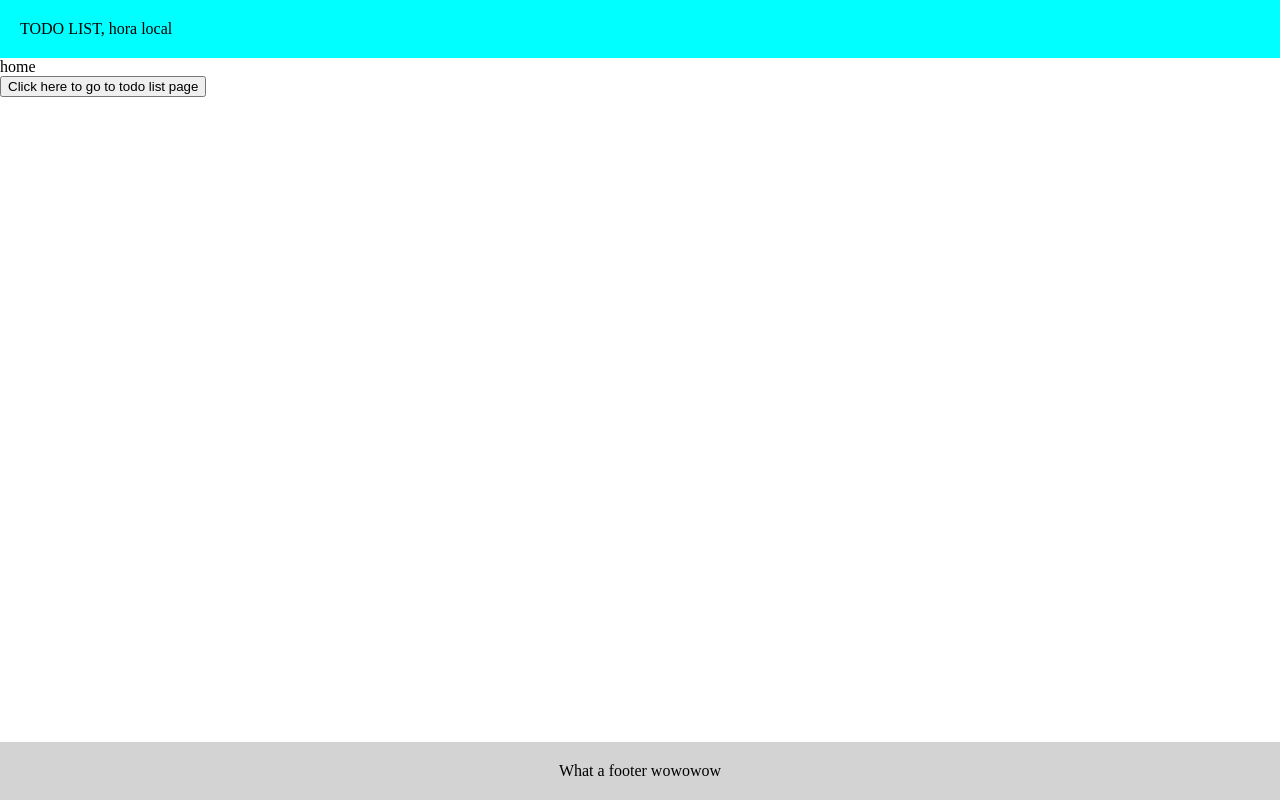
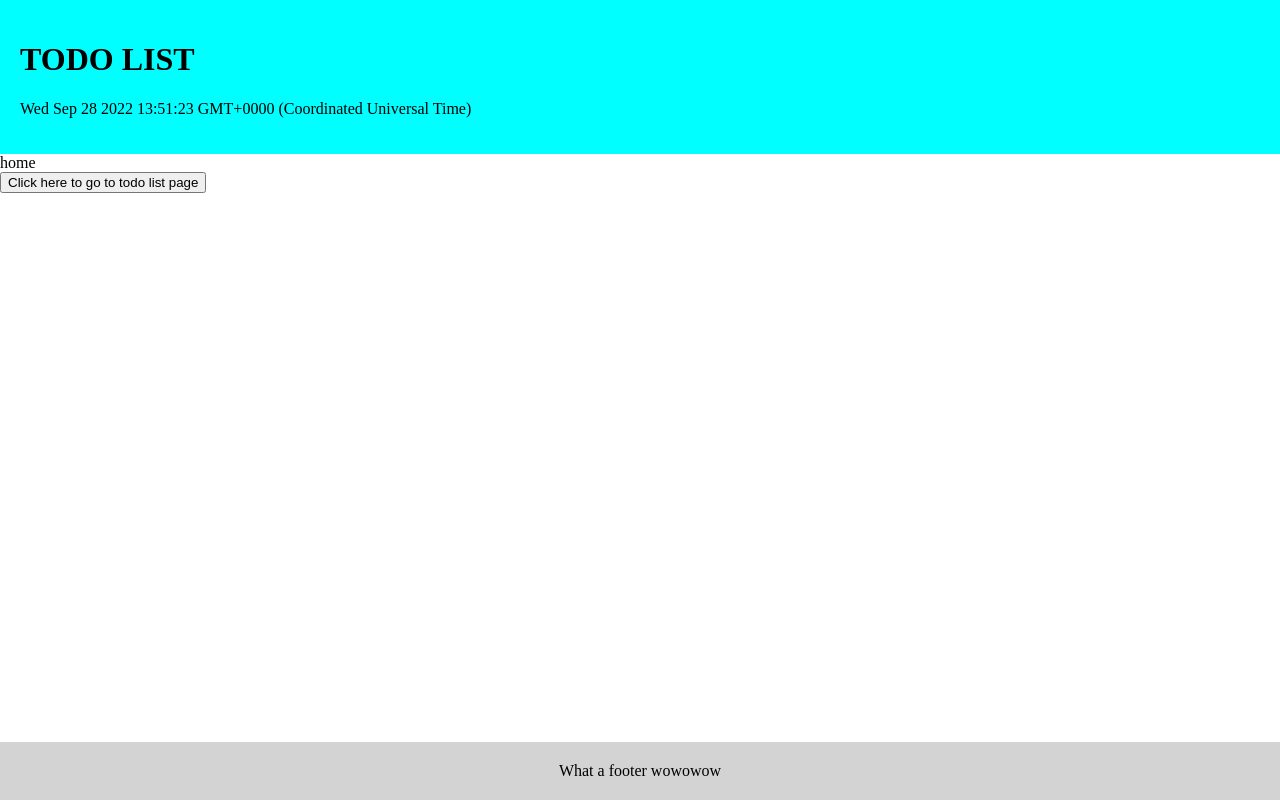
Before and after one commit to Jcouto97/TodoApp-Next.js, a Next.js app: page / in a window 1280 px wide. Built offline with nearby package versions, Linux system fonts and the light colour scheme.

Commit message:
to do list with time stamped in header

```diff
--- a/components/Header.tsx
+++ b/components/Header.tsx
@@ -1,14 +1,44 @@
 import type { NextPage } from "next";
 import Link from "next/link";
-import { memo } from "react";
+import { memo, useState } from "react";
 import { Container } from "../styles/Header.styles";
 
-const Header: NextPage = () => {
+const Header = () => {
+  /*   if (message === "Login successful!") {
+    setTimeout(() => {
+      navigate("/bookspage");
+    }, 2000);
+  }
+ */
+
+  /*   const updatedTime = () =>{
+    setTimeout(() => {
+      return  new Date().toString()
+
+    }, 1000) as any
+  }
+ */
+
+  const [time, setTime] = useState<string>(new Date().toString());
+
+  function displayTime() {
+    setTime(new Date().toString());
+  }
+
+  setTimeout(() => {
+    displayTime();
+  }, 1000);
+
   return (
-  <Link href='/'>
-  <Container>TODO LIST, hora local</Container>
-  </Link>
-  )
+    <>
+      <Link href="/">
+        <Container>
+          <h1>TODO LIST</h1>
+          <p>{time}</p>
+        </Container>
+      </Link>
+    </>
+  );
 };
 
 export default memo(Header);
```
